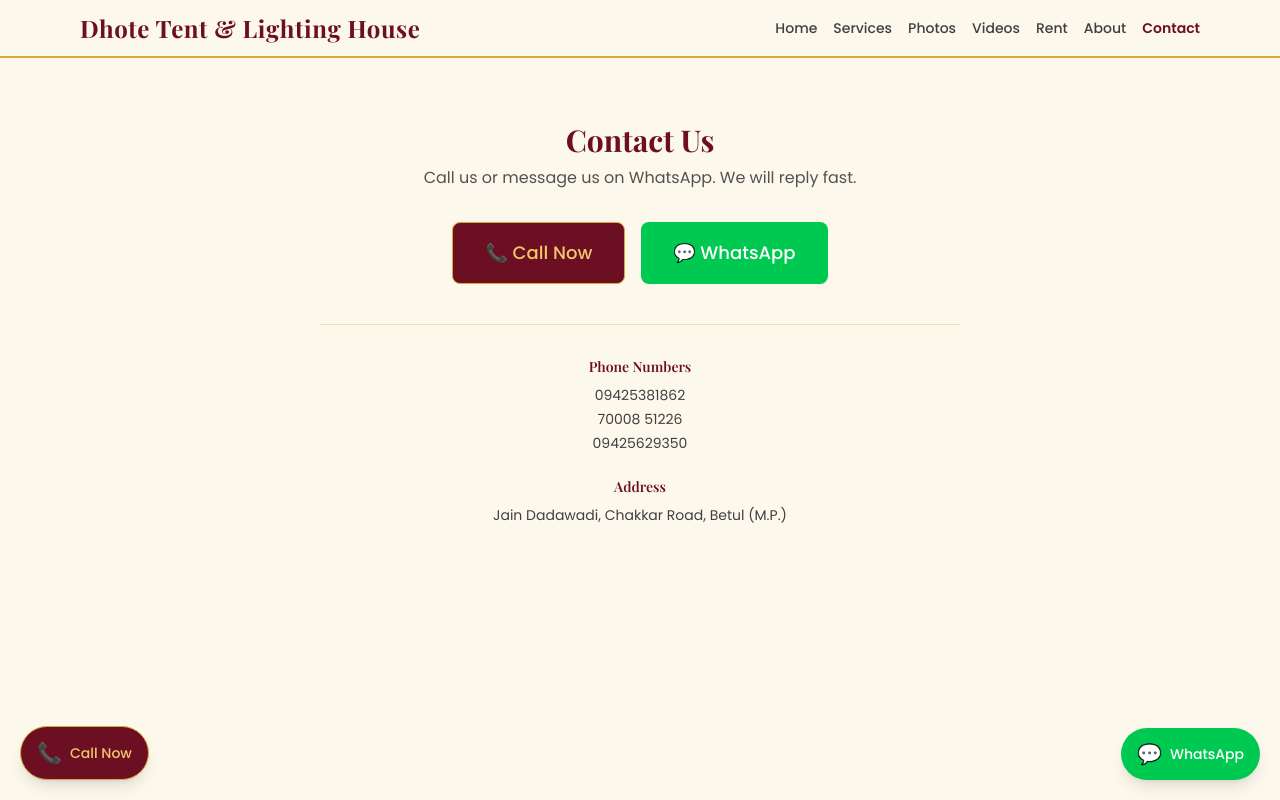
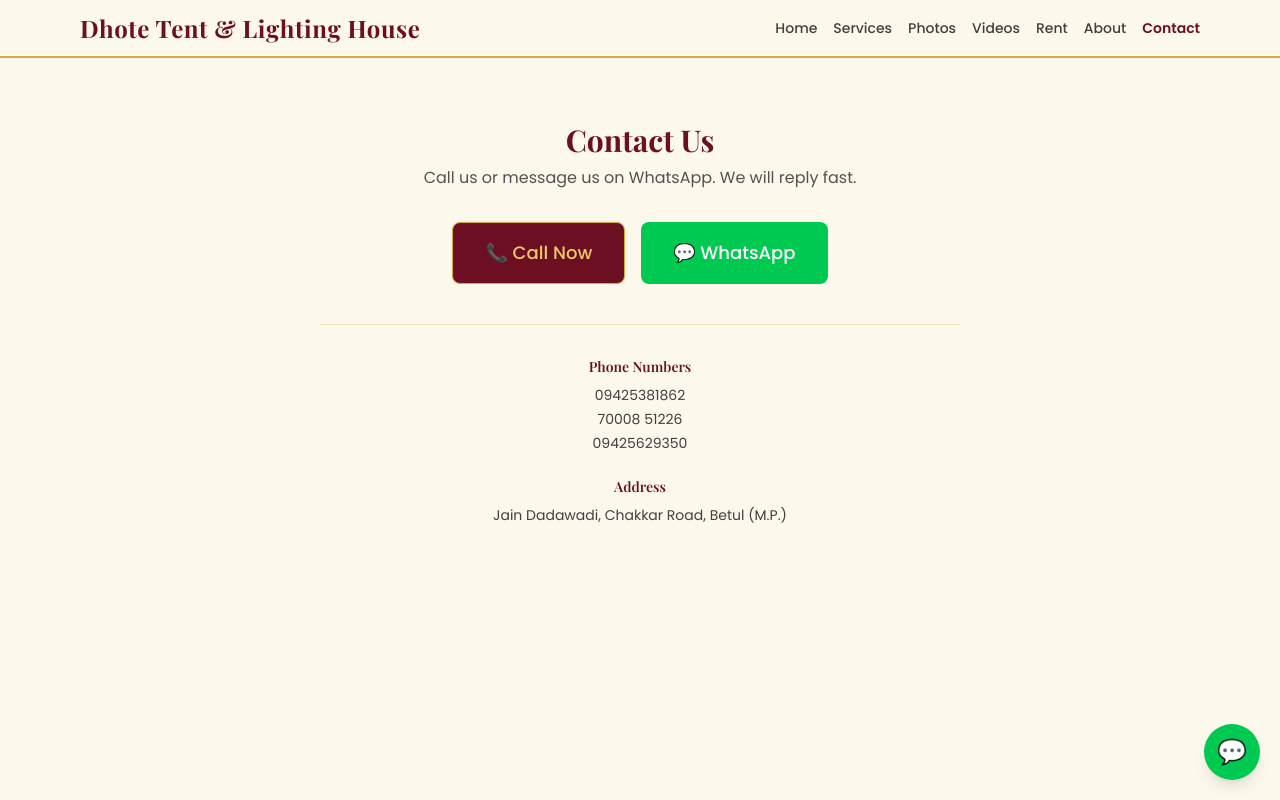
Before and after one commit to saniya-gupta-gammaedge/Event_Planner, a React (Vite) app in the folder frontend/: page /contact in a window 1280 px wide. Built offline with nearby package versions, Linux system fonts and the light colour scheme.

Commit message:
Remove floating Call button, make WhatsApp button icon-only
Keep just the WhatsApp bubble as the floating contact action across
all pages, without the text label.

```diff
--- a/frontend/src/App.jsx
+++ b/frontend/src/App.jsx
@@ -2,7 +2,6 @@ import { Routes, Route, useLocation } from 'react-router-dom'
 import Navbar from './components/Navbar'
 import Footer from './components/Footer'
 import WhatsAppButton from './components/WhatsAppButton'
-import CallButton from './components/CallButton'
 import Home from './pages/Home'
 import Services from './pages/Services'
 import Gallery from './pages/Gallery'
@@ -30,7 +29,6 @@ function App() {
         </Routes>
       </main>
       {isHome && <Footer />}
-      <CallButton />
       <WhatsAppButton />
     </div>
   )
--- a/frontend/src/components/CallButton.jsx
+++ /dev/null
@@ -1,14 +0,0 @@
-import { callLink } from '../data/company'
-
-export default function CallButton() {
-  return (
-    <a
-      href={callLink()}
-      aria-label="Call us"
-      className="fixed bottom-5 left-5 z-50 flex items-center gap-2 rounded-full bg-maroon text-gold-light px-4 py-3 shadow-lg hover:bg-maroon-dark transition-colors border border-gold"
-    >
-      <span className="text-xl">📞</span>
-      <span className="hidden sm:inline text-sm font-medium">Call Now</span>
-    </a>
-  )
-}
--- a/frontend/src/components/WhatsAppButton.jsx
+++ b/frontend/src/components/WhatsAppButton.jsx
@@ -7,10 +7,9 @@ export default function WhatsAppButton() {
       target="_blank"
       rel="noreferrer"
       aria-label="Message us on WhatsApp"
-      className="fixed bottom-5 right-5 z-50 flex items-center gap-2 rounded-full bg-green-500 text-white px-4 py-3 shadow-lg hover:bg-green-600 transition-colors"
+      className="fixed bottom-5 right-5 z-50 w-14 h-14 rounded-full bg-green-500 text-white shadow-lg hover:bg-green-600 transition-colors flex items-center justify-center text-2xl"
     >
-      <span className="text-xl">💬</span>
-      <span className="hidden sm:inline text-sm font-medium">WhatsApp</span>
+      💬
     </a>
   )
 }
```
